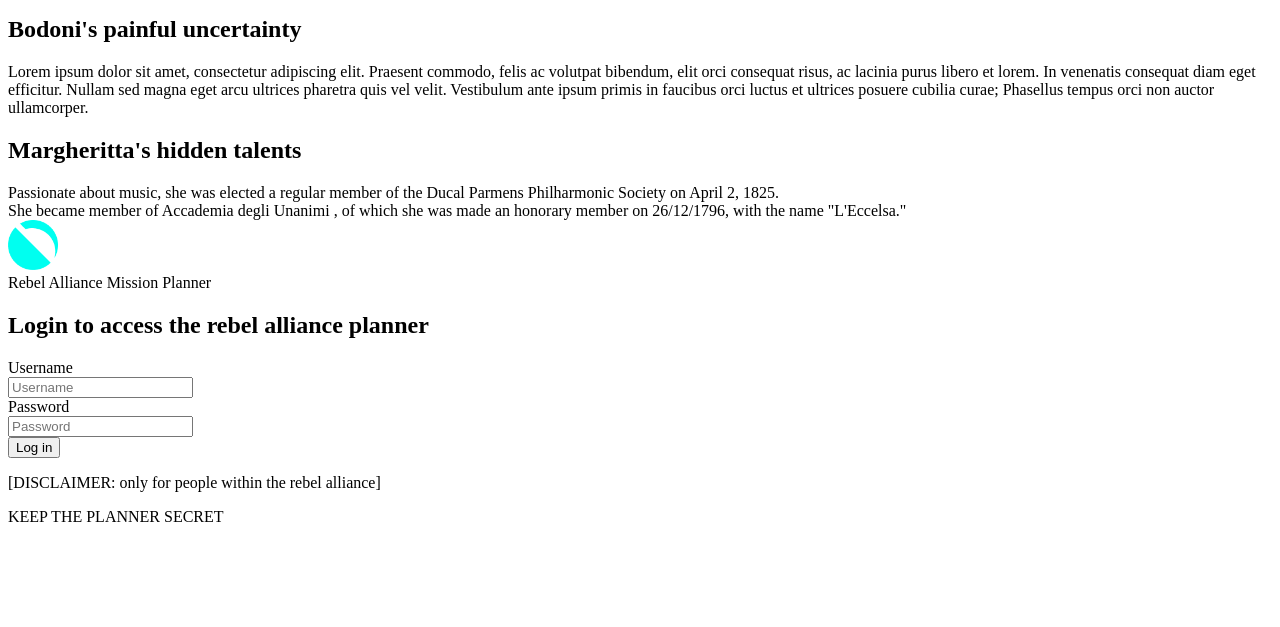
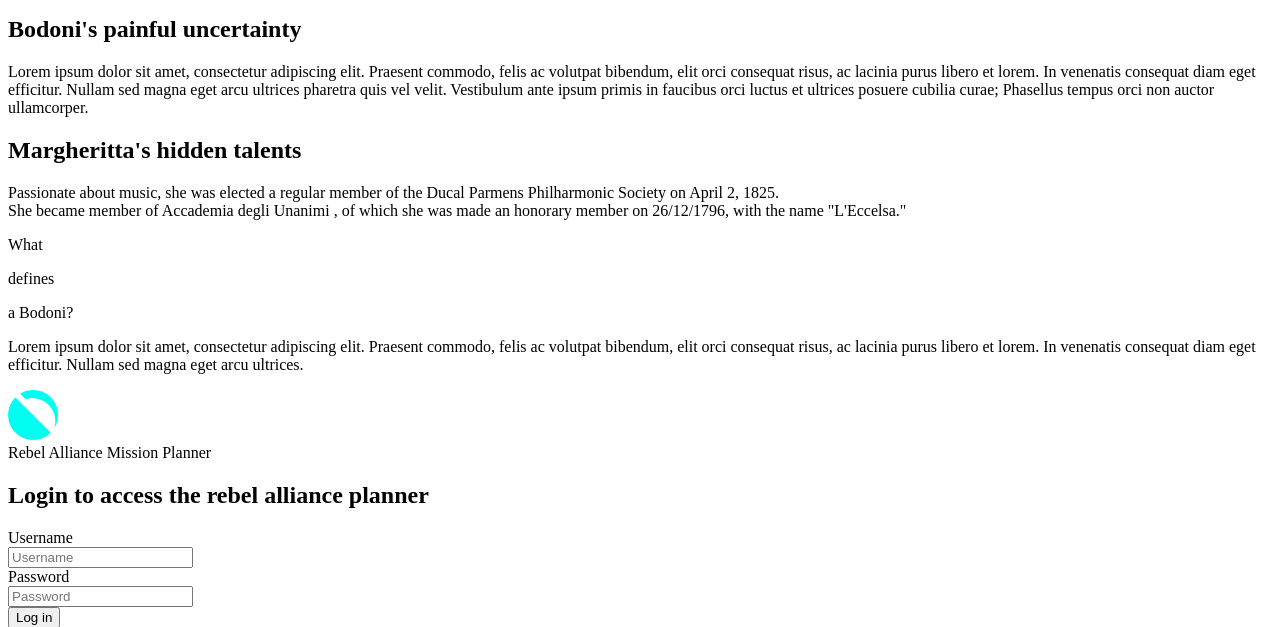
Before and after one commit to woutvandesompele/mytype, a PHP site: template src/view/pages/index.php in a window 1280 px wide. Shown: the part 1652-2279 px from the top of the page. Before the commit the page ends 2174 px from the top, so only its background shows below. Run offline with PHP 8.4, Linux system fonts and the light colour scheme; the template is opened without the code that fills it, so the values that code supplies are empty.

Commit message:
added content for what defines a bodoni for #13

```diff
--- a/src/view/pages/index.php
+++ b/src/view/pages/index.php
@@ -110,7 +110,16 @@
     </div>
   </section>
 
-  <section class="defines"></section>
+  <section class="defines">
+    <div class="defines__title">
+      <p>What</p>
+      <p>defines</p>
+      <p>a Bodoni?</p>
+    </div>
+    <p class="defines__intro">
+      Lorem ipsum dolor sit amet, consectetur adipiscing elit. Praesent commodo, felis ac volutpat bibendum, elit orci consequat risus, ac lacinia purus libero et lorem. In venenatis consequat diam eget efficitur. Nullam sed magna eget arcu ultrices.
+    </p>
+  </section>
 
   <section class="characteristics"></section>
 
```
